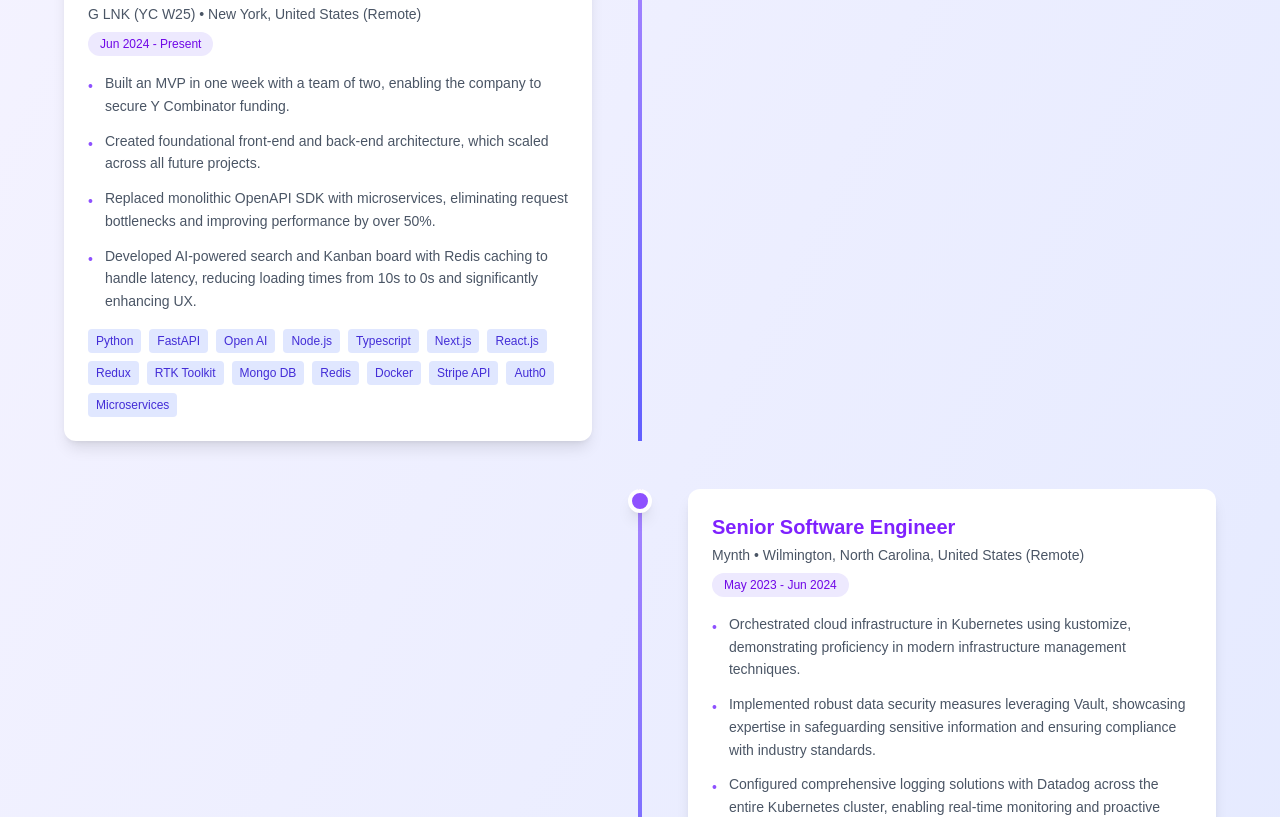
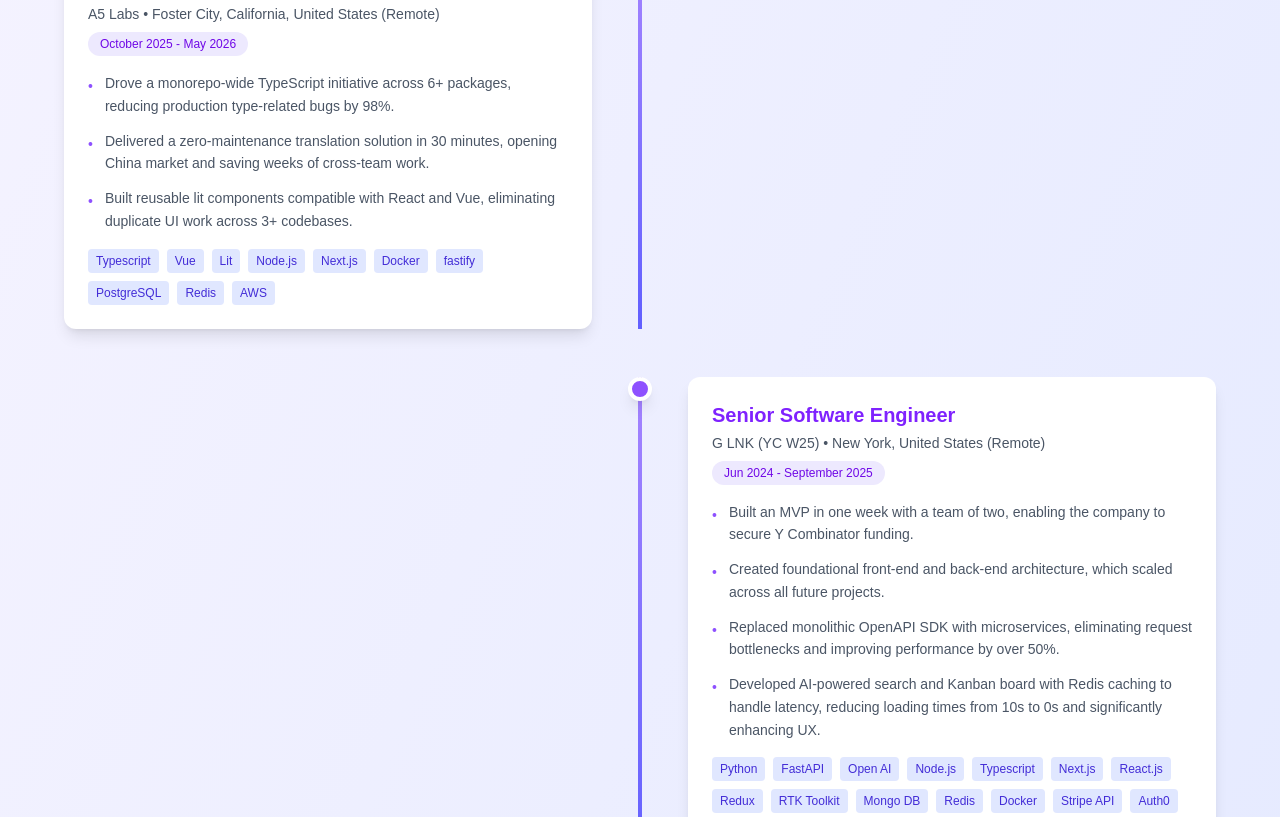
Before and after one commit to sohail-shrestha/portfolio, a Next.js app: page / in a window 1280 px wide. Shown: the part 1940-2757 px from the top of the page. Built offline with nearby package versions, Linux system fonts and the light colour scheme.

Commit message:
chore: added experience for a5 labs with quintace project and updated cv

```diff
--- a/src/app/_components/Experience.tsx
+++ b/src/app/_components/Experience.tsx
@@ -317,7 +317,7 @@ const Experience = () => {
             className='inline-block'
           >
             <a
-              href='/Sohail_Shresth_CV.pdf'
+              href='/Sohail_CV.pdf'
               target='_blank'
               rel='noopener noreferrer'
               className='bg-gradient-to-r from-violet-600 to-indigo-600 text-white px-8 py-4 rounded-lg font-semibold text-lg hover:from-violet-700 hover:to-indigo-700 transition-all duration-300 shadow-lg hover:shadow-xl'
--- a/src/data/portfolio.ts
+++ b/src/data/portfolio.ts
@@ -45,6 +45,23 @@ export interface Certification {
 }
 
 export const projects: Project[] = [
+  {
+    id: '5',
+    title: 'Quintace',
+    liveUrl: 'https://quintace.ai/',
+    description: 'A platform to practice and play poker.',
+    technologies: [
+      'Vue.js',
+      'Node.js',
+      'fastify',
+      'PostgreSQL',
+      'Redis',
+      'Docker',
+      'AWS',
+      'Typescript',
+      'Amazon SQS',
+    ],
+  },
   {
     id: '1',
     title: 'G LNK',
@@ -119,12 +136,37 @@ export const projects: Project[] = [
 
 export const experiences: Experience[] = [
   {
+    id: '5',
+    title: 'Senior Software Engineer',
+    company: 'A5 Labs',
+    location: 'Foster City, California, United States (Remote)',
+    startDate: 'October 2025',
+    endDate: 'May 2026',
+    description: [
+      'Drove a monorepo-wide TypeScript initiative across 6+ packages, reducing production type-related bugs by 98%.',
+      'Delivered a zero-maintenance translation solution in 30 minutes, opening China market and saving weeks of cross-team work.',
+      'Built reusable lit components compatible with React and Vue, eliminating duplicate UI work across 3+ codebases.',
+    ],
+    technologies: [
+      'Typescript',
+      'Vue',
+      'Lit',
+      'Node.js',
+      'Next.js',
+      'Docker',
+      'fastify',
+      'PostgreSQL',
+      'Redis',
+      'AWS',
+    ],
+  },
+  {
     id: '1',
     title: 'Senior Software Engineer',
     company: 'G LNK (YC W25)',
     location: 'New York, United States (Remote)',
     startDate: 'Jun 2024',
-    endDate: 'Present',
+    endDate: 'September 2025',
     description: [
       'Built an MVP in one week with a team of two, enabling the company to secure Y Combinator funding.',
       'Created foundational front-end and back-end architecture, which scaled across all future projects.',
@@ -195,7 +237,6 @@ export const experiences: Experience[] = [
       'React',
       'TypeScript',
       'SCSS',
-
       'Jest',
       'React Native',
       'Nest.js',
@@ -350,7 +391,7 @@ export const aboutMe = {
   email: 'sohailshrestha2@gmail.com',
   github: 'https://github.com/sohail-shrestha',
   linkedin: 'https://www.linkedin.com/in/sohail-shrestha-84a04a143/',
-  resume: '/Sohail_Shresth_CV.pdf',
+  resume: '/Sohail_CV.pdf',
   getEmailLink() {
     const encodedSubject = encodeURIComponent(emailTemplate.subject);
     const encodedBody = encodeURIComponent(emailTemplate.body);
```
Also changed, not shown: 1 other file (tests, documents, lock files or other folders).
